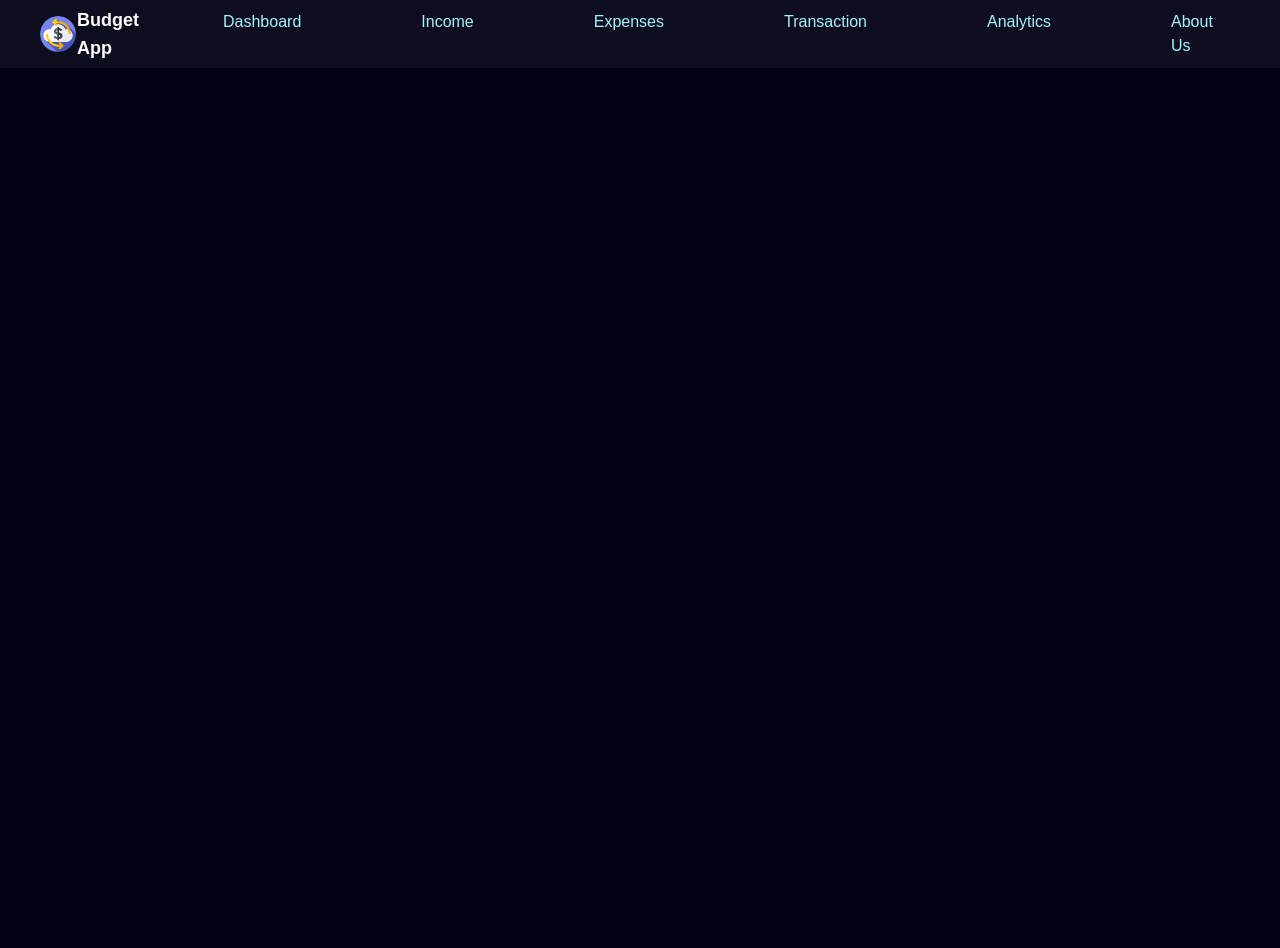
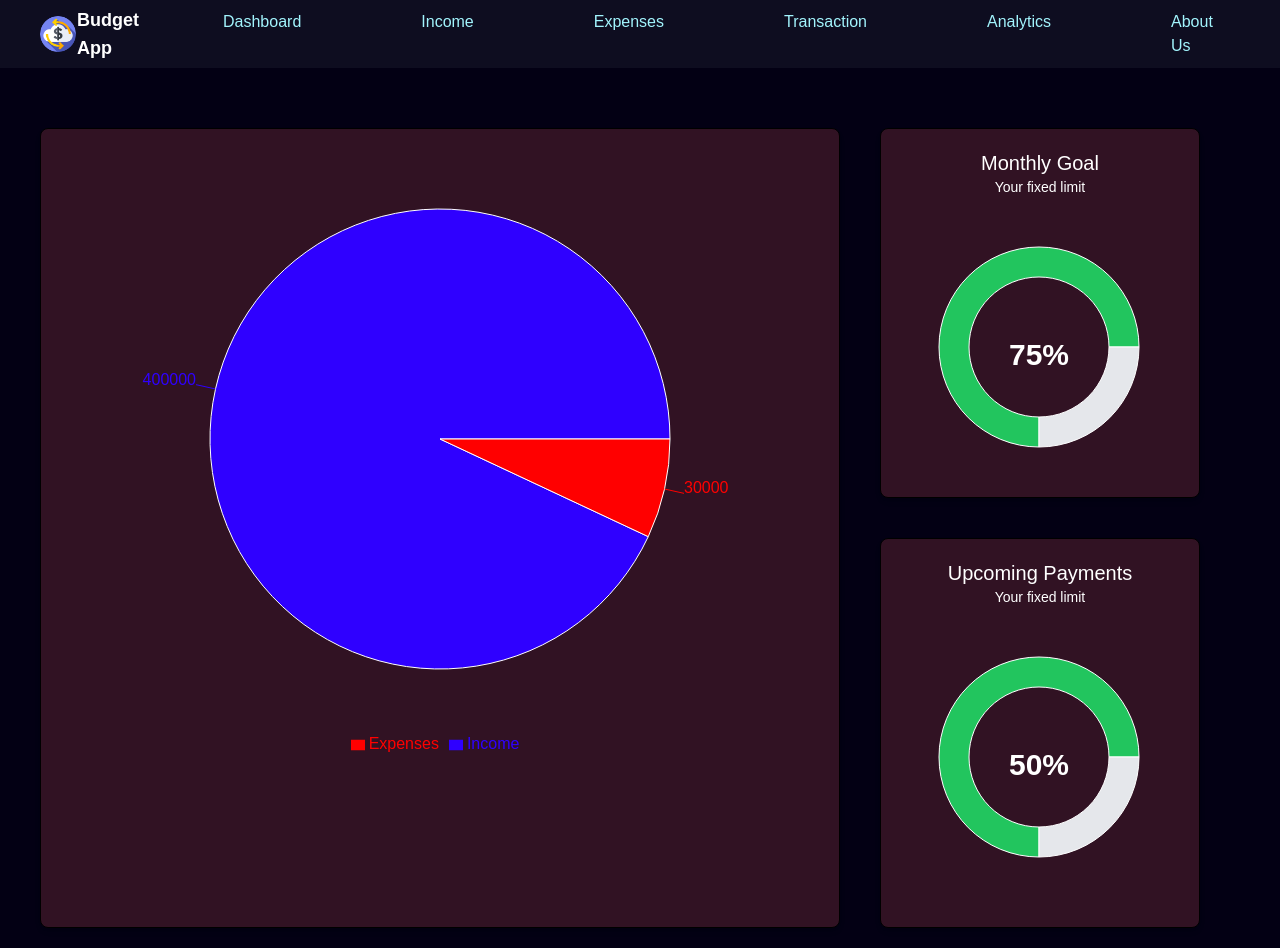
Before and after one commit to PramudithaM/Wealth-Track-Application, a React (Vite) app in the folder frontend/: page /analytics in a window 1280 px wide. Shown: the top 948 px of the page. Before the commit the page ends 800 px from the top, so only its background shows below. Built offline with nearby package versions, Linux system fonts and the light colour scheme.

Commit message:
Updated FrontEnd

```diff
--- /dev/null
+++ b/frontend/src/assets/component/AnalyticChart.jsx
@@ -0,0 +1,45 @@
+import React from 'react'
+import {
+  PieChart,
+  Pie,
+  Cell,
+  Tooltip,
+  Legend,
+  ResponsiveContainer,
+} from "recharts";
+
+const data = [
+  { name: "Income", value: 400000 },
+  { name: "Expenses", value: 30000 },
+
+];
+
+
+const COLORS = ["#2f00ffff", "#ff0000ff", "#f97316", "#ef4444"];
+
+const AnalyticChart = () => {
+  return (
+    <div className=" h-155   ">
+          <ResponsiveContainer width="100%" height="100%">
+            <PieChart>
+              <Pie
+                data={data}
+                cx="50%"
+                cy="50%"
+                outerRadius={230}
+                dataKey="value"
+                label
+              >
+                {data.map((_, index) => (
+                  <Cell key={index} fill={COLORS[index % COLORS.length]} />
+                ))}
+              </Pie>
+              <Tooltip />
+              <Legend />
+            </PieChart>
+          </ResponsiveContainer>
+        </div>
+  )
+}
+
+export default AnalyticChart
--- /dev/null
+++ b/frontend/src/assets/component/ExpensePercentageChart.jsx
@@ -0,0 +1,37 @@
+import React from 'react'
+import { PieChart, Pie, Cell, Tooltip } from "recharts";
+
+const ExpensePercentageChart = () => {
+
+    const data = [
+  { name: "Completed", value: 75 },
+  { name: "Remaining", value: 25 },
+];
+
+const COLORS = ["#22c55e", "#e5e7eb"];
+  return (
+    <div style={{ width: 300, height: 300 }}>
+      <PieChart width={300} height={300}>
+        <Pie
+          data={data}
+          cx="50%"
+          cy="50%"
+          innerRadius={70}
+          outerRadius={100}
+          dataKey="value"
+        >
+          {data.map((_, index) => (
+            <Cell key={index} fill={COLORS[index]} />
+          ))}
+        </Pie>
+        <Tooltip />
+      </PieChart>
+
+      <h2 style={{ textAlign: "center", marginTop: "-160px" }}>
+        50%
+      </h2>
+    </div>
+  )
+}
+
+export default ExpensePercentageChart
--- /dev/null
+++ b/frontend/src/assets/component/PersentageChart.jsx
@@ -0,0 +1,38 @@
+import React from 'react';
+import { PieChart, Pie, Cell, Tooltip } from "recharts";
+
+const PersentageChart = () => {
+
+const data = [
+  { name: "Completed", value: 75 },
+  { name: "Remaining", value: 25 },
+];
+
+const COLORS = ["#22c55e", "#e5e7eb"];
+
+  return (
+    <div style={{ width: 300, height: 300 }}>
+      <PieChart width={300} height={300}>
+        <Pie
+          data={data}
+          cx="50%"
+          cy="50%"
+          innerRadius={70}
+          outerRadius={100}
+          dataKey="value"
+        >
+          {data.map((_, index) => (
+            <Cell key={index} fill={COLORS[index]} />
+          ))}
+        </Pie>
+        <Tooltip />
+      </PieChart>
+
+      <h2 style={{ textAlign: "center", marginTop: "-160px" }}>
+        75%
+      </h2>
+    </div>
+  )
+}
+
+export default PersentageChart
--- a/frontend/src/pages/Analytics.jsx
+++ b/frontend/src/pages/Analytics.jsx
@@ -1,9 +1,50 @@
 import React from 'react'
 import DashBar from '../assets/component/DashBar'
+import AnalyticChart from '../assets/component/AnalyticChart'
+import PersentageChart from '../assets/component/PersentageChart'
+import ExpensePercentageChart from '../assets/component/ExpensePercentageChart'
 
 const Analytics = () => {
   return (
-    <div><DashBar/></div>
+    <div><DashBar/>
+      <div className='w-full flex justify-center p-5'>
+        <div className='w-200 bg-red-400/18 px-2 py-3 border rounded-lg mt-10 shadow-md
+                    transition-all duration-300
+                    hover:shadow-xl hover:scale-105'>
+                      <AnalyticChart />
+        </div>
+        <div className='px-10'>
+          <div className='w-80 bg-red-400/18 px-2 pt-5 border rounded-lg mt-10 shadow-md
+                    transition-all duration-300
+                    hover:shadow-xl hover:scale-105 '>
+                      <div className='flex items-center justify-center text-white text-xl'>
+                        <p>Monthly Goal</p>
+                      </div>
+                      <div className='flex items-center justify-center text-white text-sm'>
+                        <p>Your fixed limit</p>
+                      </div>
+                        <div>
+                          <PersentageChart />
+                        </div>
+
+        </div>
+        <div className='w-80 bg-red-400/18 px-2 py-5 border rounded-lg mt-10 shadow-md
+                    transition-all duration-300
+                    hover:shadow-xl hover:scale-105'>
+                      <div className='flex items-center justify-center text-white text-xl'>
+                        <p>Upcoming Payments</p>
+                      </div>
+                      <div className='flex items-center justify-center text-white text-sm'>
+                        <p>Your fixed limit</p>
+                      </div>
+                        <div>
+                          <ExpensePercentageChart />
+                        </div>
+
+        </div>
+        </div>
+      </div>
+    </div>
   )
 }
 
```
